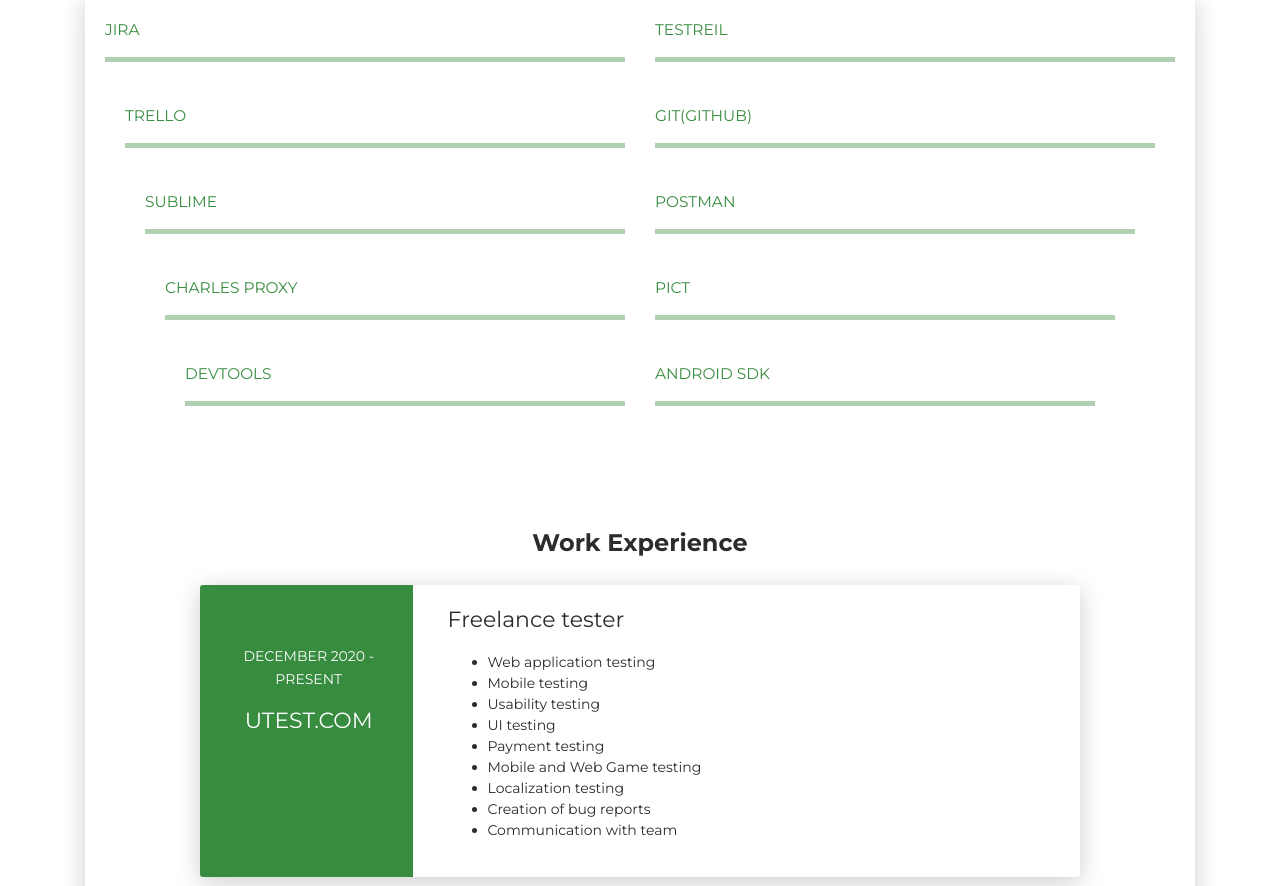
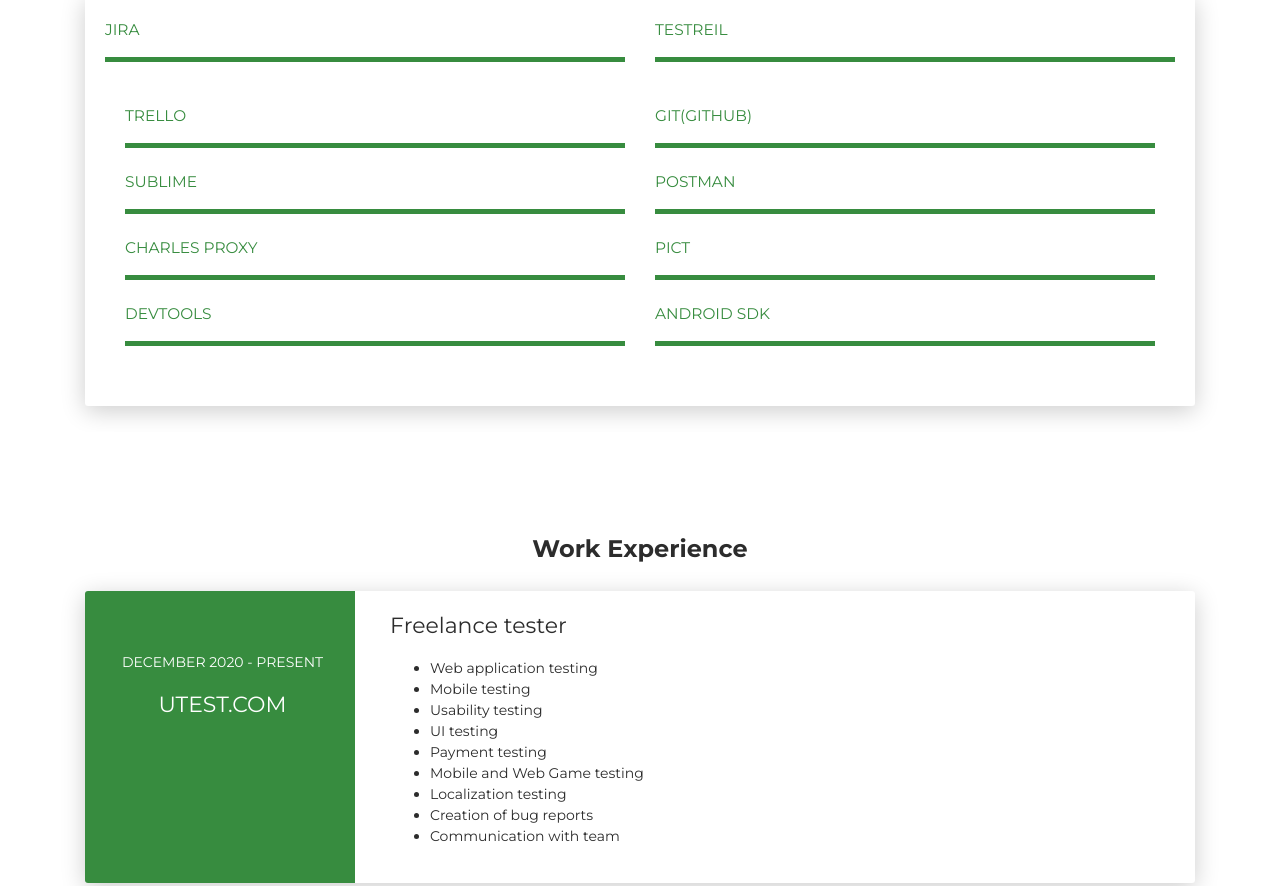
Before and after one commit to IgorGnutov/CV, a plain HTML site: page index.html in a window 1280 px wide. Shown: the part 1314-2200 px from the top of the page. Drawn offline with Linux system fonts and the light colour scheme.

Commit message:
Add files via upload

```diff
--- a/index.html
+++ b/index.html
@@ -121,12 +121,14 @@
           <div class="col-md-6">
             <div class="progress-container progress-primary"><span class="progress-badge">JIRA</span>
               <div class="progress">
+                <div class="progress-bar progress-bar-primary" data-aos="progress-full" data-aos-offset="10" data-aos-duration="2000" role="progressbar" aria-valuenow="60" aria-valuemin="0" aria-valuemax="100" style="width: 100%;"></div><span class="progress-value"></span>
               </div>
             </div>
           </div>
           <div class="col-md-6">
             <div class="progress-container progress-primary"><span class="progress-badge">TestReil</span>
               <div class="progress">
+                <div class="progress-bar progress-bar-primary" data-aos="progress-full" data-aos-offset="10" data-aos-duration="2000" role="progressbar" aria-valuenow="60" aria-valuemin="0" aria-valuemax="100" style="width: 100%;"></div><span class="progress-value"></span>
               </div>
             </div>
           </div>
@@ -136,61 +138,70 @@
           <div class="col-md-6">
             <div class="progress-container progress-primary"><span class="progress-badge">Trello</span>
               <div class="progress">
+              <div class="progress-bar progress-bar-primary" data-aos="progress-full" data-aos-offset="10" data-aos-duration="2000" role="progressbar" aria-valuenow="60" aria-valuemin="0" aria-valuemax="100" style="width: 100%;"></div><span class="progress-value"></span>
               </div>
             </div>
           </div>
           <div class="col-md-6">
             <div class="progress-container progress-primary"><span class="progress-badge">GIT(GitHub)</span>
               <div class="progress">
+              <div class="progress-bar progress-bar-primary" data-aos="progress-full" data-aos-offset="10" data-aos-duration="2000" role="progressbar" aria-valuenow="60" aria-valuemin="0" aria-valuemax="100" style="width: 100%;"></div><span class="progress-value"></span>
               </div>
             </div>
           </div>
         </div>
-              <div class="card-body">
         <div class="row">
           <div class="col-md-6">
             <div class="progress-container progress-primary"><span class="progress-badge">Sublime</span>
               <div class="progress">
+              <div class="progress-bar progress-bar-primary" data-aos="progress-full" data-aos-offset="10" data-aos-duration="2000" role="progressbar" aria-valuenow="60" aria-valuemin="0" aria-valuemax="100" style="width: 100%;"></div><span class="progress-value"></span>
               </div>
             </div>
           </div>
           <div class="col-md-6">
             <div class="progress-container progress-primary"><span class="progress-badge">Postman</span>
               <div class="progress">
+              <div class="progress-bar progress-bar-primary" data-aos="progress-full" data-aos-offset="10" data-aos-duration="2000" role="progressbar" aria-valuenow="60" aria-valuemin="0" aria-valuemax="100" style="width: 100%;"></div><span class="progress-value"></span>
               </div>
             </div>
           </div>
         </div>
-              <div class="card-body">
         <div class="row">
           <div class="col-md-6">
             <div class="progress-container progress-primary"><span class="progress-badge">Charles Proxy</span>
               <div class="progress">
+              <div class="progress-bar progress-bar-primary" data-aos="progress-full" data-aos-offset="10" data-aos-duration="2000" role="progressbar" aria-valuenow="60" aria-valuemin="0" aria-valuemax="100" style="width: 100%;"></div><span class="progress-value"></span>
               </div>
             </div>
           </div>
           <div class="col-md-6">
             <div class="progress-container progress-primary"><span class="progress-badge">Pict</span>
               <div class="progress">
+              <div class="progress-bar progress-bar-primary" data-aos="progress-full" data-aos-offset="10" data-aos-duration="2000" role="progressbar" aria-valuenow="60" aria-valuemin="0" aria-valuemax="100" style="width: 100%;"></div><span class="progress-value"></span>
               </div>
             </div>
           </div>
         </div>
-              <div class="card-body">
         <div class="row">
           <div class="col-md-6">
             <div class="progress-container progress-primary"><span class="progress-badge">DevTools</span>
               <div class="progress">
+              <div class="progress-bar progress-bar-primary" data-aos="progress-full" data-aos-offset="10" data-aos-duration="2000" role="progressbar" aria-valuenow="60" aria-valuemin="0" aria-valuemax="100" style="width: 100%;"></div><span class="progress-value"></span>
               </div>
             </div>
           </div>
           <div class="col-md-6">
             <div class="progress-container progress-primary"><span class="progress-badge">Android SDK</span>
               <div class="progress">
+              <div class="progress-bar progress-bar-primary" data-aos="progress-full" data-aos-offset="10" data-aos-duration="2000" role="progressbar" aria-valuenow="60" aria-valuemin="0" aria-valuemax="100" style="width: 100%;"></div><span class="progress-value"></span>
               </div>
             </div>
           </div>
         </div>
+      </div>
+    </div>
+  </div>
+</div>
 <div class="section" id="experience">
   <div class="container cc-experience">
     <div class="h4 text-center mb-4 title">Work Experience</div>
```
